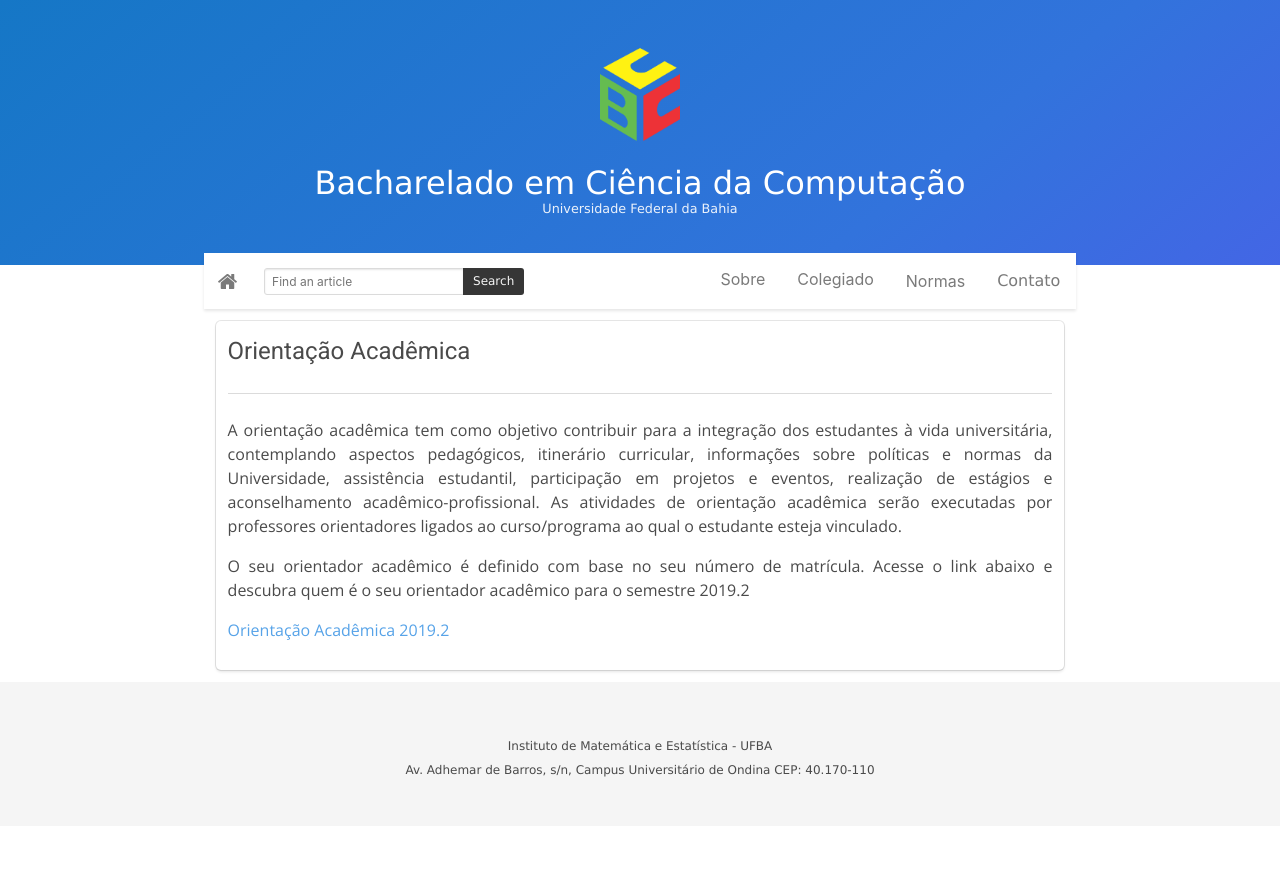
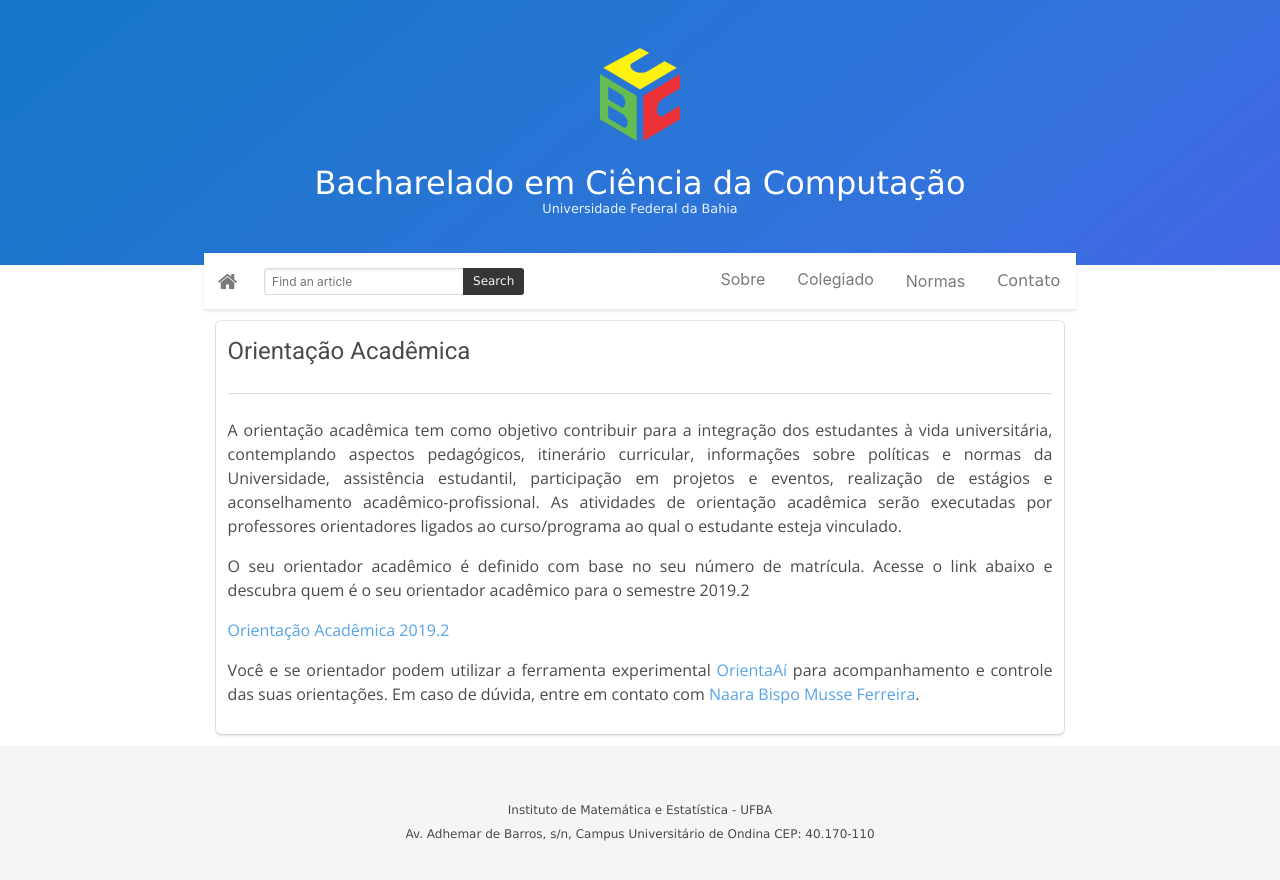
Before and after one commit to bcc-ufba/bcc-ufba.github.io, a Jekyll site: the page built from orientacao.markdown, in a window 1280 px wide. Shown: the top 880 px of the page. Built offline with Jekyll 4.4.1, drawn with Linux system fonts in a browser that asks for light colours.

Commit message:
Update orientacao.markdown

```diff
--- a/orientacao.markdown
+++ b/orientacao.markdown
@@ -9,4 +9,11 @@
 
 [Orientação Acadêmica 2019.2][orientadores20192]
 
+Você e se orientador podem utilizar a ferramenta experimental [OrientaAí][orientaai] para acompanhamento e controle das suas orientações.
+Em caso de dúvida, entre em contato com [Naara Bispo Musse Ferreira][emailNaara].
+
+[emailNaara]:mailto:naara.musse@gmail.com
+
+[orientaai]:http://orientaai.herokuapp.com/
+
 [orientadores20192]:https://docs.google.com/spreadsheets/d/e/2PACX-1vROEsP2T-JVcjf1urRNudQzDRunyhC1sTKDAc1PwCfuvDEzsqo67gnxYMkFSGcXfXVNNicWKl8faA1H/pubhtml
```
